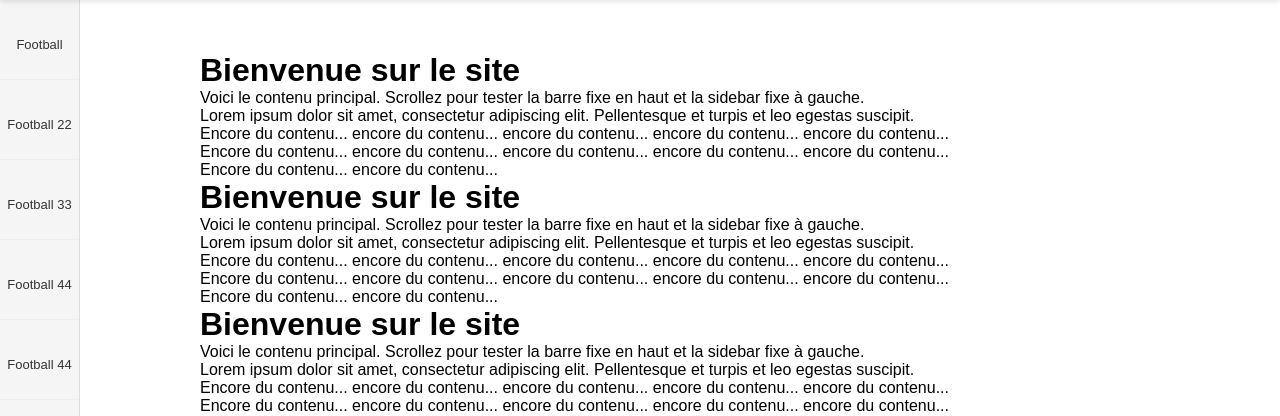
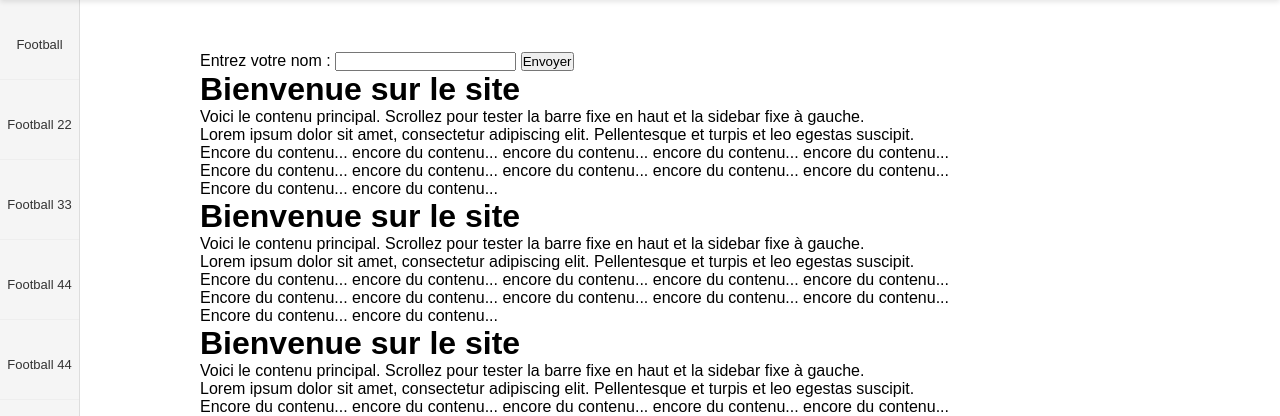
Before and after one commit to Lucas-COLLEU/lucas-colleu.github.io, a PHP site: page / in a window 1280 px wide. Shown: the part 48-464 px from the top of the page. Run offline with PHP 8.4, Linux system fonts and the light colour scheme.

Commit message:
Commit numéro 4 : Update index.php

```diff
--- a/index.php
+++ b/index.php
@@ -69,6 +69,21 @@
 
   <!-- Contenu principal -->
   <main class="content">
+
+    <?php
+    if ($_SERVER["REQUEST_METHOD"] === "POST" && !empty($_POST['nom'])) {
+        $nom = htmlspecialchars($_POST['nom']);
+        echo "<p>Bonjour, <strong>$nom</strong> ! Ravi de vous voir ici.</p>";
+    } else {
+    ?>
+        <form method="post" action="">
+            <label for="nom">Entrez votre nom :</label>
+            <input type="text" id="nom" name="nom" required>
+            <button type="submit">Envoyer</button>
+        </form>
+    <?php
+    }
+    ?>
     <h1>Bienvenue sur le site</h1>
     <p>Voici le contenu principal. Scrollez pour tester la barre fixe en haut et la sidebar fixe à gauche.</p>
     <p>Lorem ipsum dolor sit amet, consectetur adipiscing elit. Pellentesque et turpis et leo egestas suscipit.</p>
```
